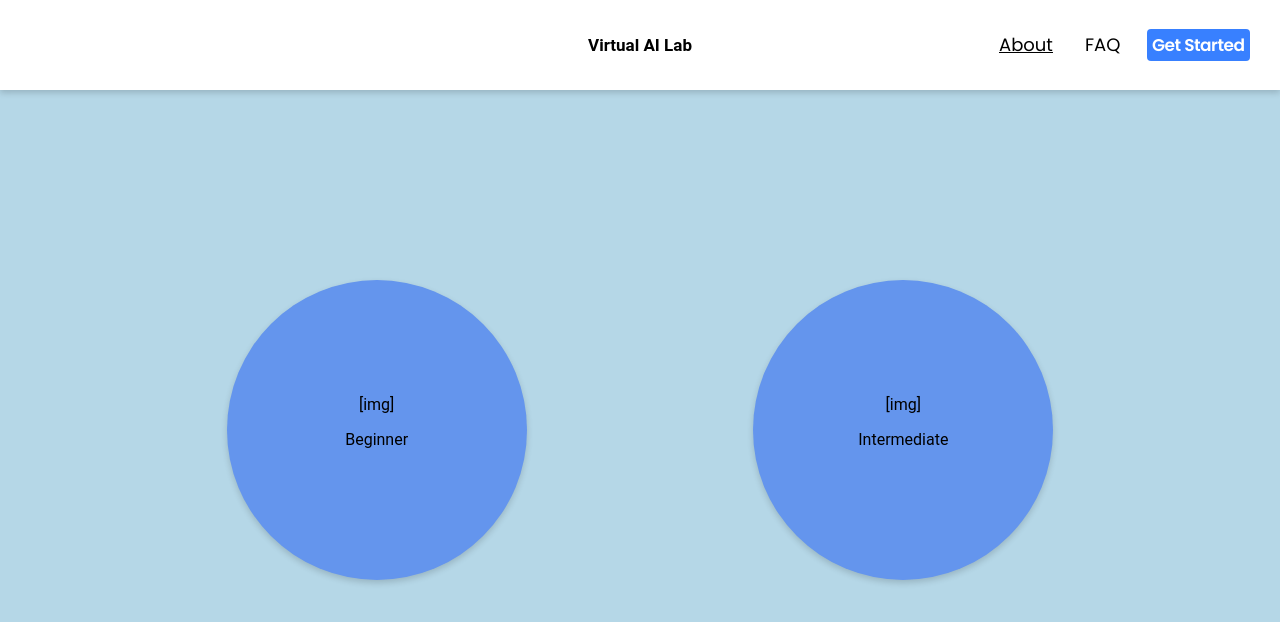
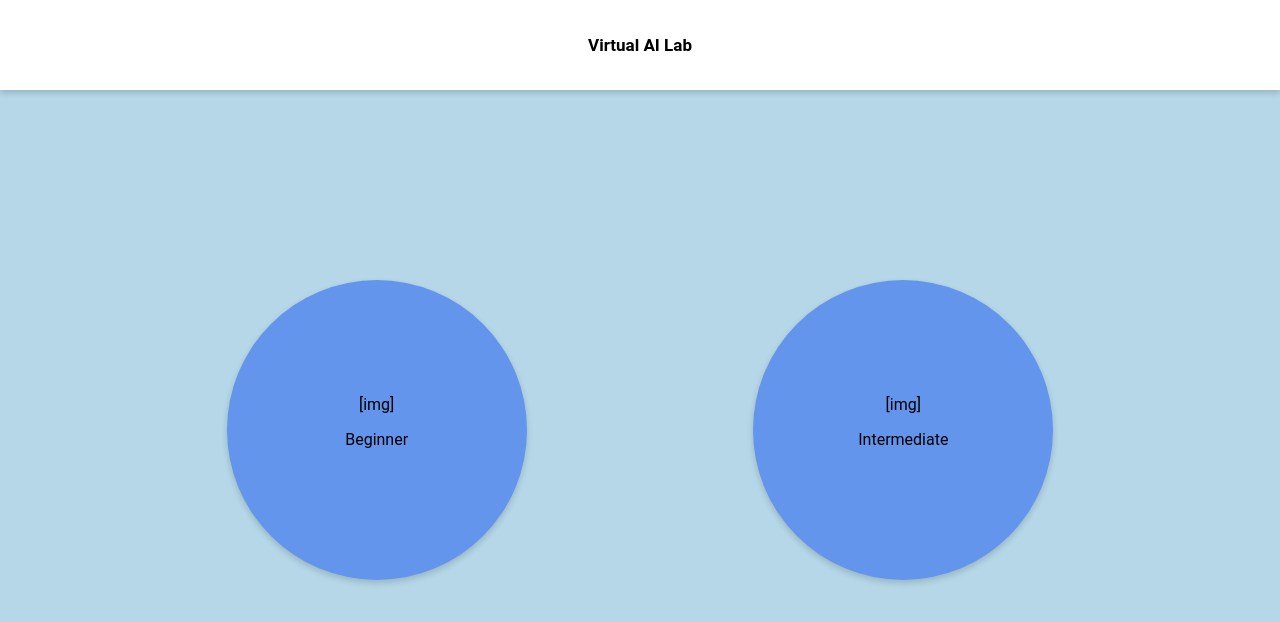
Before and after one commit to Beagle-Boys/Virtual-Ml-Lab, a React (Create React App) app: page /home in a window 1280 px wide. Shown: the top 622 px of the page. Built offline with nearby package versions, Linux system fonts and the light colour scheme.

Commit message:
abb bar prop updates

```diff
--- a/src/components/AppBar/AppBar.tsx
+++ b/src/components/AppBar/AppBar.tsx
@@ -16,6 +16,7 @@ interface Props {
   background?: string;
   title?: string;
   menu?: boolean;
+  extras?: boolean;
 }
 
 class AppBar extends React.Component<Props, {}> {
@@ -37,7 +38,7 @@ class AppBar extends React.Component<Props, {}> {
               </IonMenuToggle>
             ) : null}
           </IonButtons>
-          <IonButtons className={styles.rightButton} slot="primary">
+          {this.props.extras?<IonButtons className={styles.rightButton} slot="primary">
             <IonButton className={styles.button}>
               <IonRouterLink
                 className={`${styles.text} ${styles.underline}`}
@@ -55,7 +56,7 @@ class AppBar extends React.Component<Props, {}> {
             <IonButton fill="solid" className={styles.button}>
               <IonRouterLink href="/train">Get Started</IonRouterLink>
             </IonButton>
-          </IonButtons>
+          </IonButtons>:null}
         </IonToolbar>
       </IonHeader>
     );
```
